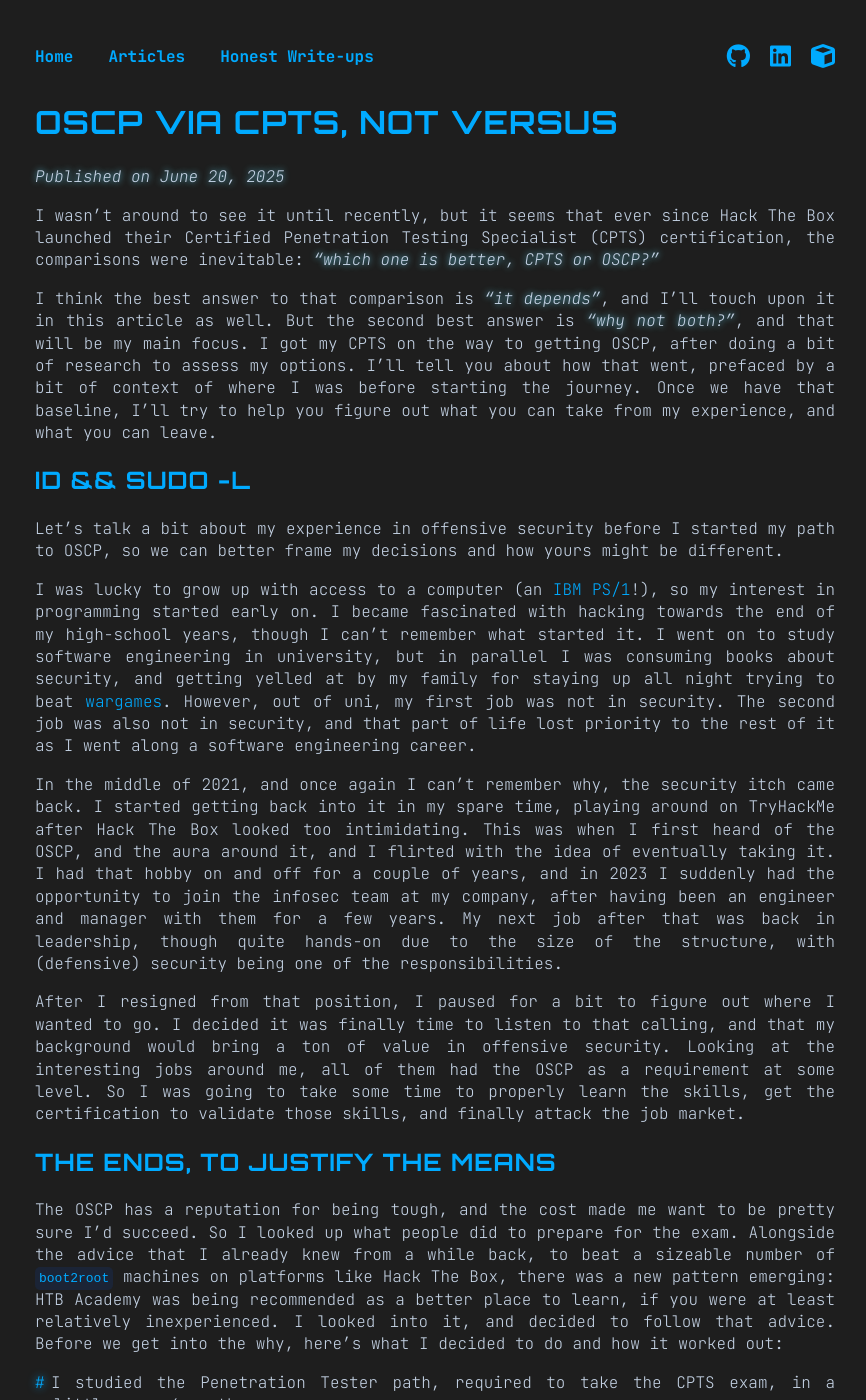
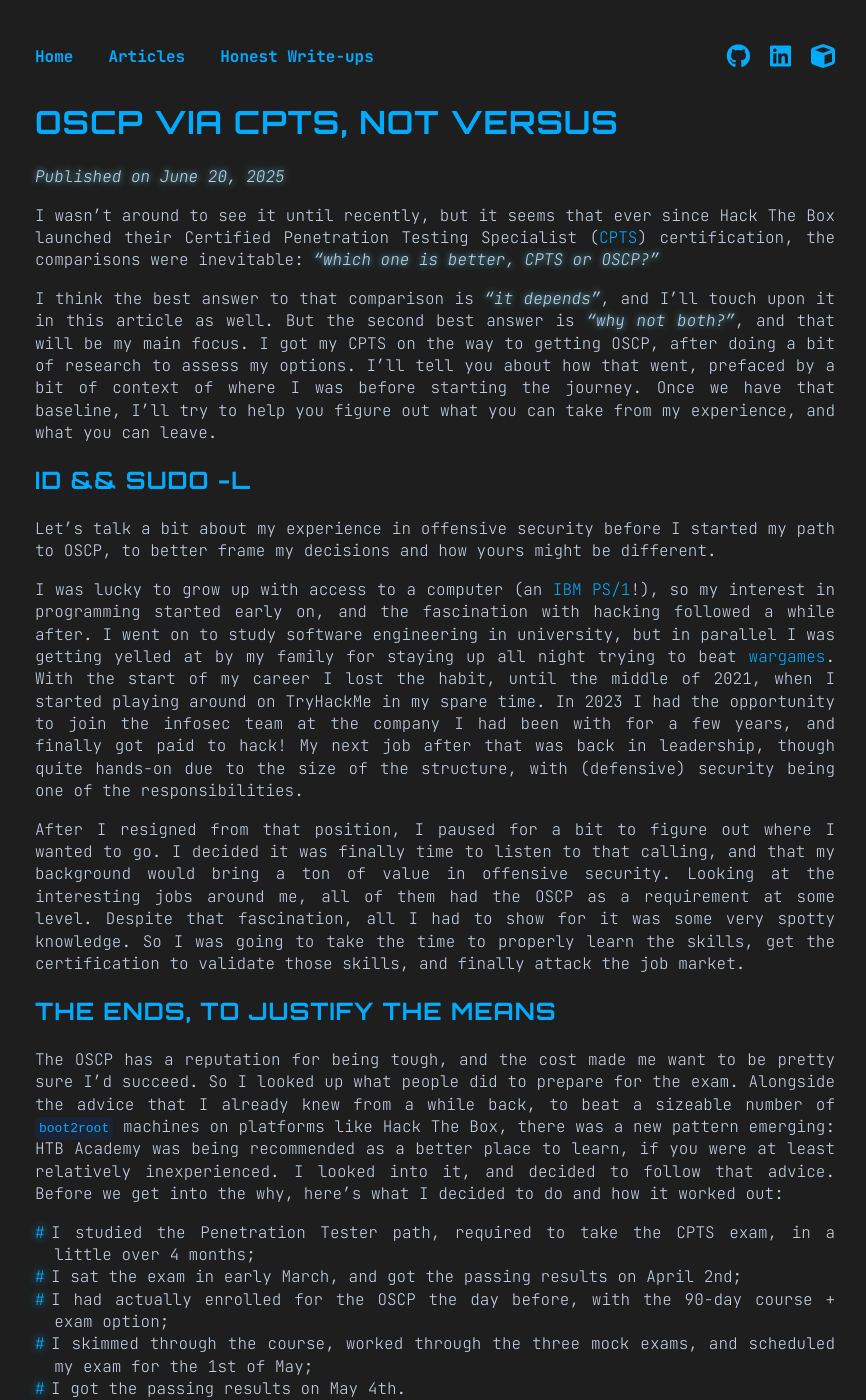
Before and after one commit to tiagomanunes/tiagomanunes.github.io, a Jekyll site: the page built from _articles/oscp-via-cpts.md, in a window 1280 px wide and 1400 px high. Shown: the whole window, without its empty margins (205-1071 px from the left). Built offline with Jekyll 4.4.1, drawn with Linux system fonts in a browser that asks for light colours.

Commit message:
Article edits

```diff
--- a/_articles/oscp-via-cpts.md
+++ b/_articles/oscp-via-cpts.md
@@ -5,18 +5,16 @@
 categories: [article, certs]
 ---
 
-I wasn't around to see it until recently, but it seems that ever since Hack The Box launched their Certified Penetration Testing Specialist (CPTS) certification, the comparisons were inevitable: _"which one is better, CPTS or OSCP?"_
+I wasn't around to see it until recently, but it seems that ever since Hack The Box launched their Certified Penetration Testing Specialist ([CPTS](https://academy.hackthebox.com/preview/certifications/htb-certified-penetration-testing-specialist)) certification, the comparisons were inevitable: _"which one is better, CPTS or OSCP?"_
 
 I think the best answer to that comparison is _"it depends"_, and I'll touch upon it in this article as well. But the second best answer is _"why not both?"_, and that will be my main focus. I got my CPTS on the way to getting OSCP, after doing a bit of research to assess my options. I'll tell you about how that went, prefaced by a bit of context of where I was before starting the journey. Once we have that baseline, I'll try to help you figure out what you can take from my experience, and what you can leave.
 
 ## id && sudo -l
-Let's talk a bit about my experience in offensive security before I started my path to OSCP, so we can better frame my decisions and how yours might be different.
+Let's talk a bit about my experience in offensive security before I started my path to OSCP, to better frame my decisions and how yours might be different.
 
-I was lucky to grow up with access to a computer (an [IBM PS/1](https://en.wikipedia.org/wiki/IBM_PS/1#Models_2011)!), so my interest in programming started early on. I became fascinated with hacking towards the end of my high-school years, though I can't remember what started it. I went on to study software engineering in university, but in parallel I was consuming books about security, and getting yelled at by my family for staying up all night trying to beat [wargames](https://web.archive.org/web/20051124165147/http://www.dievo.org/index.php?cmd=1&part=2&PHPSESSID=b367364a1fa0c6379594c8553b5a0c0a). However, out of uni, my first job was not in security. The second job was also not in security, and that part of life lost priority to the rest of it as I went along a software engineering career.
+I was lucky to grow up with access to a computer (an [IBM PS/1](https://en.wikipedia.org/wiki/IBM_PS/1#Models_2011)!), so my interest in programming started early on, and the fascination with hacking followed a while after. I went on to study software engineering in university, but in parallel I was getting yelled at by my family for staying up all night trying to beat [wargames](https://web.archive.org/web/20051124165147/http://www.dievo.org/index.php?cmd=1&part=2&PHPSESSID=b367364a1fa0c6379594c8553b5a0c0a). With the start of my career I lost the habit, until the middle of 2021, when I started playing around on TryHackMe in my spare time. In 2023 I had the opportunity to join the infosec team at the company I had been with for a few years, and finally got paid to hack! My next job after that was back in leadership, though quite hands-on due to the size of the structure, with (defensive) security being one of the responsibilities.
 
-In the middle of 2021, and once again I can't remember why, the security itch came back. I started getting back into it in my spare time, playing around on TryHackMe after Hack The Box looked too intimidating. This was when I first heard of the OSCP, and the aura around it, and I flirted with the idea of eventually taking it. I had that hobby on and off for a couple of years, and in 2023 I suddenly had the opportunity to join the infosec team at my company, after having been an engineer and manager with them for a few years. My next job after that was back in leadership, though quite hands-on due to the size of the structure, with (defensive) security being one of the responsibilities.
-
-After I resigned from that position, I paused for a bit to figure out where I wanted to go. I decided it was finally time to listen to that calling, and that my background would bring a ton of value in offensive security. Looking at the interesting jobs around me, all of them had the OSCP as a requirement at some level. So I was going to take some time to properly learn the skills, get the certification to validate those skills, and finally attack the job market.
+After I resigned from that position, I paused for a bit to figure out where I wanted to go. I decided it was finally time to listen to that calling, and that my background would bring a ton of value in offensive security. Looking at the interesting jobs around me, all of them had the OSCP as a requirement at some level. Despite that fascination, all I had to show for it was some very spotty knowledge. So I was going to take the time to properly learn the skills, get the certification to validate those skills, and finally attack the job market.
 
 ## The ends, to justify the means
 The OSCP has a reputation for being tough, and the cost made me want to be pretty sure I'd succeed. So I looked up what people did to prepare for the exam. Alongside the advice that I already knew from a while back, to beat a sizeable number of `boot2root` machines on platforms like Hack The Box, there was a new pattern emerging: HTB Academy was being recommended as a better place to learn, if you were at least relatively inexperienced. I looked into it, and decided to follow that advice. Before we get into the why, here's what I decided to do and how it worked out:
```
